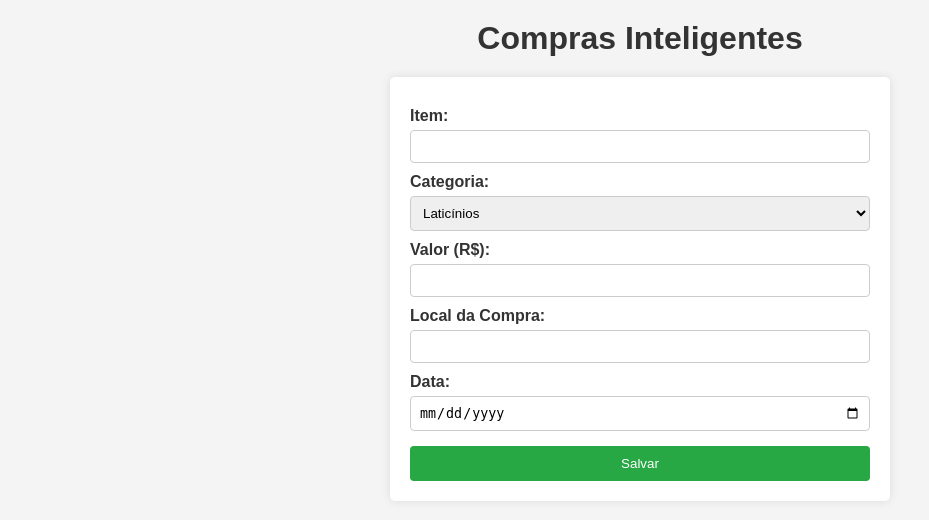
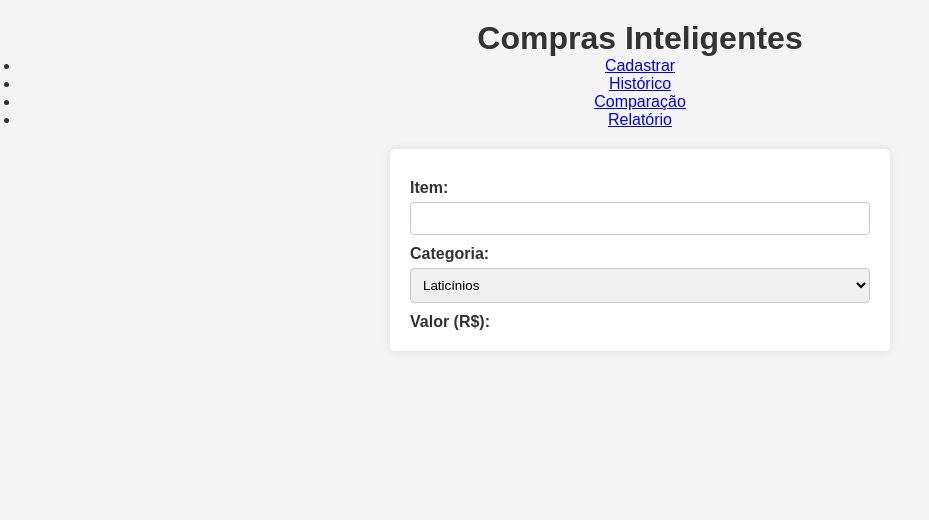
Before and after one commit to thaismsanchez/Compras-inteligentes, a Flask app: page / in a window 1280 px wide. Shown: the top 520 px of the page, without its empty margins (0-929 px from the left). Run offline with Flask 3, Linux system fonts and the light colour scheme; parts of the project's set-up code (start-up, migrations or seed data) failed here and were passed over.

Commit message:
Update index.html

```diff
--- a/templates/index.html
+++ b/templates/index.html
@@ -9,7 +9,16 @@
 <body>
   <header>
     <h1>Compras Inteligentes</h1>
+    <nav>
+      <ul class="menu">
+        <li><a href="index.html">Cadastrar</a></li>
+        <li><a href="historico.html">Histórico</a></li>
+        <li><a href="comparacao.html">Comparação</a></li>
+        <li><a href="relatorio.html">Relatório</a></li>
+      </ul>
+    </nav>
   </header>
+
   <main>
     <form id="compra-form">
       <label for="item">Item:</label>
@@ -28,16 +37,4 @@
       </select>
 
       <label for="valor">Valor (R$):</label>
-      <input type="number" id="valor" name="valor" step="0.01" required />
-
-      <label for="local">Local da Compra:</label>
-      <input type="text" id="local" name="local" required />
-
-      <label for="data">Data:</label>
-      <input type="date" id="data" name="data" required />
-
-      <button type="submit">Salvar</button>
-    </form>
-  </main>
-</body>
-</html>
+      <input type="
```
